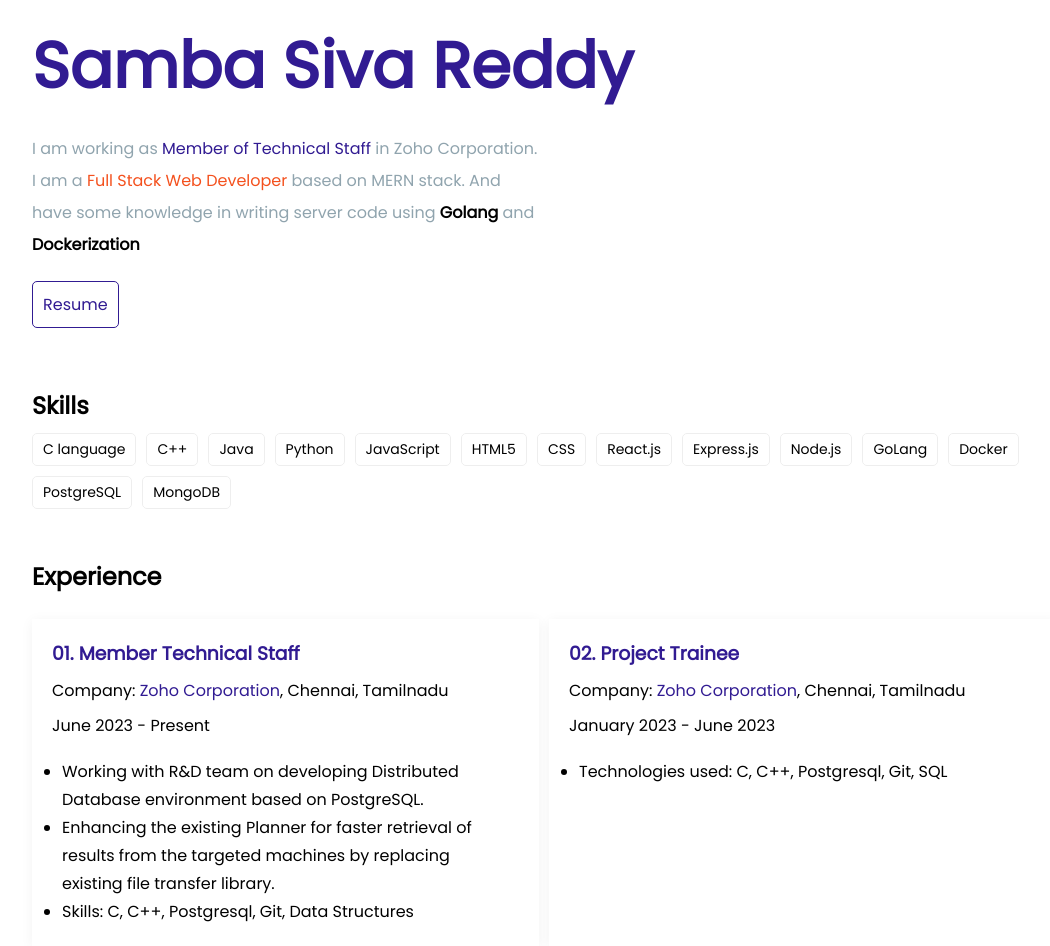
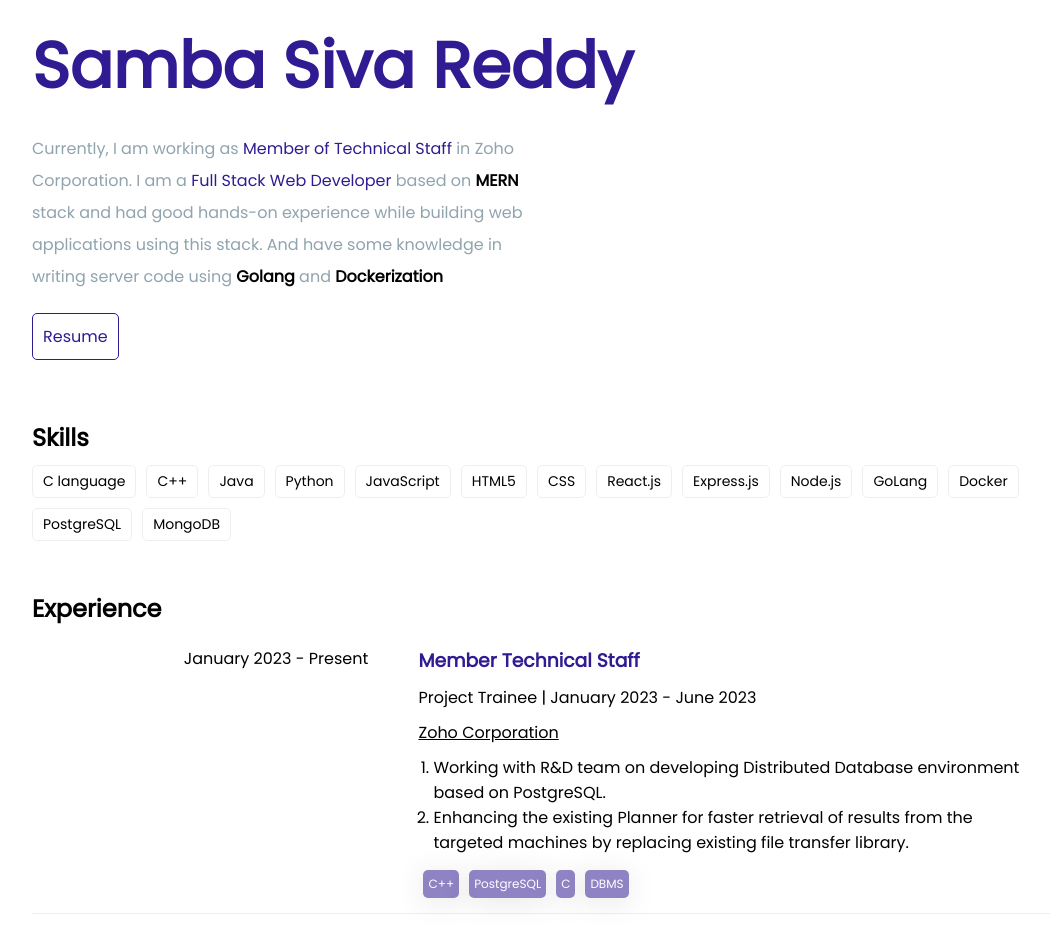
Before and after one commit to sambasivareddy-ch/sambasiva, a React (Create React App) app: page / in a window 1280 px wide. Shown: the part 166-1112 px from the top of the page, without its empty margins (96-1146 px from the left). Built offline with nearby package versions, Linux system fonts and the light colour scheme.

Commit message:
Experience Section refactored & UI refactored

```diff
--- a/src/components/Contact.js
+++ b/src/components/Contact.js
@@ -10,9 +10,8 @@ const Contact = () => {
     <div className={styles["contact-wrapper"]} id="contact">
       <h2 className={styles["contact-title"]}>Get In Touch</h2>
       <p className={styles["contact-message"]}>
-                Hello There! I'm open for Opportunity. If you feel I'm eligible
-                or just want to say Hi, drop an email. I will get back with
-                reply. Thank You!
+        Hello There! I'm open for Opportunity. If you feel I'm eligible or just
+        want to say Hi, drop an email. I will get back with reply. Thank You!
       </p>
       <a
         href="mailto:sambasivareddychinta@gmail.com"
@@ -32,7 +31,7 @@ const Contact = () => {
         </li>
         <li>
           <a
-                        href="https://www.instagram.com/ssr.chinta/"
+            href="https://www.instagram.com/je.suis.siva/"
             rel="noreferrer"
             target="_blank"
           >
@@ -58,7 +57,7 @@ const Contact = () => {
           </a>
         </li>
       </ul>
-            <p className={styles['attribution']}>
+      <p className={styles["attribution"]}>
         Get Inspiration from Brittany Chiang
         {/* <a
                     href="https://brittanychiang.com/"
@@ -68,7 +67,7 @@ const Contact = () => {
                     Brittany Chiang
                 </a> */}
       </p>
-            <p className={styles['attribution']}>Designed & Built by Siva Chinta</p>
+      <p className={styles["attribution"]}>Designed & Built by Siva Chinta</p>
     </div>
   );
 };
--- a/src/components/Experience.js
+++ b/src/components/Experience.js
@@ -2,55 +2,37 @@ import React from "react";
 
 import styles from "../styles/page.module.css";
 
-const Experience = () => {
+const Experience = (props) => {
   return (
-        <div id="experience" className={styles["experience-wrapper"]}>
-            <h2 className={styles["title"]}>Experience</h2>
-            <div className={styles["experiences"]}>
-                <div className={styles["experience"]}>
-                    <h3 className={styles["experience-title"]}>01. Member Technical Staff</h3>
-                    <p className={styles["company"]}>
-                        Company:{" "}
+    <div className={styles["new-experience-wrapper"]}>
+      <div className={styles["experience-period"]}>
+        <p>{props.exp.period}</p>
+      </div>
+      <div className={styles["experience-details"]}>
+        <h3 className={styles["highlight"]}>{props.exp.designation}</h3>
+        {props.exp.prevDesignation && (
+          <p>
+            {props.exp.prevDesignation} | {props.exp.prevDesignationPeriod}
+          </p>
+        )}
         <a
-                            className={styles["company-name"]}
-                            href="https://www.zohocorp.com/"
+          href={props.exp.companyProfileLink}
+          className={styles["company"]}
           target="_blank"
           rel="noreferrer"
         >
-                            Zoho Corporation
+          {props.exp.company}
         </a>
-                        , Chennai, Tamilnadu
-                    </p>
-                    <p className={styles["exp-duration"]}>June 2023 - Present</p>
-                    <ul className={styles["highlights"]}>
-                        <li>
-                            Working with R&D team on developing Distributed Database environment based on PostgreSQL.
-                        </li>
-                        <li>
-                            Enhancing the existing Planner for faster retrieval of results from the targeted machines by replacing existing file transfer library.
-                        </li>
-                        <li>Skills: C, C++, Postgresql, Git, Data Structures</li>
-                    </ul>
-                </div>
-                <div className={styles["experience"]}>
-                    <h3 className={styles["experience-title"]}>02. Project Trainee</h3>
-                    <p className={styles["company"]}>
-                        Company:{" "}
-                        <a
-                            className={styles["company-name"]}
-                            href="https://www.zohocorp.com/"
-                            target="_blank"
-                            rel="noreferrer"
-                        >
-                            Zoho Corporation
-                        </a>
-                        , Chennai, Tamilnadu
-                    </p>
-                    <p className={styles["exp-duration"]}>January 2023 - June 2023</p>
-                    <ul className={styles["highlights"]}>
-                        <li>Technologies used: C, C++, Postgresql, Git, SQL</li>
-                    </ul>
-                </div>
+        <ol className={styles["experience-highlights"]}>
+          {props.exp.highlights.map((highlight) => (
+            <li>{highlight}</li>
+          ))}
+        </ol>
+        <ol className={styles["experience-skills"]}>
+          {props.exp.skills.map((skill) => (
+            <li>{skill}</li>
+          ))}
+        </ol>
       </div>
     </div>
   );
--- /dev/null
+++ b/src/components/Experiences.js
@@ -0,0 +1,35 @@
+import React from "react";
+
+import styles from "../styles/page.module.css";
+import Experience from "./Experience";
+
+const experiences = [
+  {
+    period: "January 2023 - Present",
+    designation: "Member Technical Staff",
+    company: "Zoho Corporation",
+    companyProfileLink: "https://in.linkedin.com/company/zoho",
+    prevDesignation: "Project Trainee",
+    prevDesignationPeriod: "January 2023 - June 2023",
+    highlights: [
+      "Working with R&D team on developing Distributed Database environment based on PostgreSQL.",
+      "Enhancing the existing Planner for faster retrieval of results from the targeted machines by replacing existing file transfer library.",
+    ],
+    skills: ["C++", "PostgreSQL", "C", "DBMS"],
+  },
+];
+
+const Experiences = () => {
+  return (
+    <div id="experience" className={styles["experience-wrapper"]}>
+      <h2 className={styles["title"]}>Experience</h2>
+      <div className={styles["experiences"]}>
+        {experiences.map((experience) => (
+          <Experience exp={experience} key={Math.random()} />
+        ))}
+      </div>
+    </div>
+  );
+};
+
+export default Experiences;
--- a/src/components/Intro.js
+++ b/src/components/Intro.js
@@ -1,22 +1,23 @@
 import React from "react";
 
 import styles from "../styles/page.module.css";
-import resume from "../assests/samba_resume.pdf";
+// import resume from "../assests/samba_resume.pdf";
 
 const Intro = () => {
   return (
     <div className={styles["intro-wrapper"]}>
-      <p className={styles["welcome-msg"]}>Namaste! Good Day. My name is</p>
+      <p className={styles["welcome-msg"]}>
+        <span className={styles["wishes"]}>Namaste! Good Day.</span> My name is
+      </p>
       <h1 className={styles["my-name"]}>Samba Siva Reddy</h1>
       <p className={styles["intro-me"]}>
-        I am working as{" "}
+        Currently, I am working as{" "}
         <span className={styles["highlight"]}>Member of Technical Staff</span>{" "}
         in Zoho Corporation. I am a{" "}
-        <span className={styles["dashed-highlight"]}>
-          Full Stack Web Developer
-        </span>{" "}
-        based on MERN stack. And have some knowledge in writing server code
-        using <b>Golang</b> and <b>Dockerization</b>
+        <span className={styles["highlight"]}>Full Stack Web Developer</span>{" "}
+        based on <b>MERN</b> stack and had good hands-on experience while
+        building web applications using this stack. And have some knowledge in
+        writing server code using <b>Golang</b> and <b>Dockerization</b>
         <br />
       </p>
       <a
--- a/src/components/Navigation.js
+++ b/src/components/Navigation.js
@@ -15,28 +15,22 @@ const Navigation = () => {
       ele.style.display = "block";
       isNavOpen = true;
     }
-    }
+  };
 
   return (
     <header className={styles["app-header"]}>
       <div className={styles["header"]}>
         <Logo />
-                <button
-                    className={styles["icon-btn"]}
-                    onClick={navOpenHandler}
-                >
+        <button className={styles["icon-btn"]} onClick={navOpenHandler}>
           <MenuIcon className={styles["menu-icon"]} />
         </button>
       </div>
-            <nav
-                className={styles["navigation-wrapper"]}
-                id="navigation-wrapper"
-            >
+      <nav className={styles["navigation-wrapper"]} id="navigation-wrapper">
         <ol className={styles["navigation"]}>
           <li>
-                        <a className={styles["nav-link"]} href="#about">
+            <a className={styles["nav-link"]} href="#skills">
               <span className={styles["list-number"]}>01.</span>
-                            About
+              Skills
             </a>
           </li>
           {/* <li>
--- a/src/components/Skills.js
+++ b/src/components/Skills.js
@@ -4,7 +4,7 @@ import styles from "../styles/page.module.css";
 
 const Skills = (props) => {
   return (
-    <div className={styles["skills-wrapper"]}>
+    <div className={styles["skills-wrapper"]} id="skills">
       <h2 className={styles["title"]}>Skills</h2>
       <ol className={styles["skills-list"]}>
         <li className={styles["skill"]}>C language</li>
--- a/src/pages/Main.js
+++ b/src/pages/Main.js
@@ -4,9 +4,9 @@ import Navigation from "../components/Navigation";
 import Intro from "../components/Intro";
 // import About from "../components/About";
 import Skills from "../components/Skills";
-import Experience from "../components/Experience";
 import Projects from "../components/Projects";
 import Contact from "../components/Contact";
+import Experiences from "../components/Experiences";
 
 const Main = () => {
   return (
@@ -15,7 +15,7 @@ const Main = () => {
       <Intro />
       {/* <About /> */}
       <Skills />
-      <Experience />
+      <Experiences />
       <Projects />
       <Contact />
     </div>
--- a/src/styles/page.module.css
+++ b/src/styles/page.module.css
@@ -8,6 +8,10 @@
 
 .welcome-msg {
   letter-spacing: 1px;
+}
+
+.wishes {
+  text-decoration: underline wavy;
 }
 
 .my-name {
@@ -104,6 +108,36 @@
   margin: 10px 0 auto 10px;
   font-size: 1em;
   line-height: 28px;
+}
+
+.new-experience-wrapper {
+  display: grid;
+  grid-template-columns: 30% 60%;
+  justify-content: space-around;
+  padding: 10px;
+  border-bottom: solid 1px #eee;
+}
+
+.experience-period {
+  width: 100%;
+  display: flex;
+  justify-content: flex-end;
+}
+
+.experience-details {
+  display: flex;
+  flex-direction: column;
+  gap: 10px;
+}
+
+.experience-highlights {
+  margin: 0 0 0 15px;
+  font-size: 1em;
+}
+
+.experience-skills {
+  list-style: none;
+  display: flex;
 }
 
 .my-img {
@@ -247,16 +281,16 @@
   flex-wrap: wrap;
 }
 
-.project-footer ul li {
-  width: 50px;
+.project-footer ul li,
+.experience-skills li {
+  /* width: 50px; */
   padding: 5px;
   border-radius: 5px;
   margin: 5px;
-  font-size: 10px;
+  font-size: 12px;
   color: #fff;
   text-align: center;
   background: rgba(49, 27, 146, 0.54);
-  border-radius: 16px;
   box-shadow: 0 4px 30px rgba(0, 0, 0, 0.1);
   backdrop-filter: blur(0.1px);
 }
@@ -378,12 +412,23 @@
     width: 95%;
   }
   .experience-wrapper,
-  .projects-wrapper {
-    width: 80%;
+  .projects-wrapper,
+  .intro-wrapper,
+  .skills-wrapper {
+    width: 90%;
   }
 
   .contact-message {
     width: 80%;
+  }
+
+  .new-experience-wrapper {
+    display: flex;
+    flex-direction: column;
+  }
+
+  .experience-period {
+    justify-content: flex-start;
   }
 }
 
@@ -431,11 +476,6 @@
 }
 
 @media screen and (min-width: 829px) {
-  .experiences {
-    display: grid;
-    grid-template-columns: repeat(2, 1fr);
-    gap: 10px;
-  }
   .experience {
     width: 100%;
     box-sizing: border-box;
```
Lines whose indentation alone changed are shown as unchanged.
